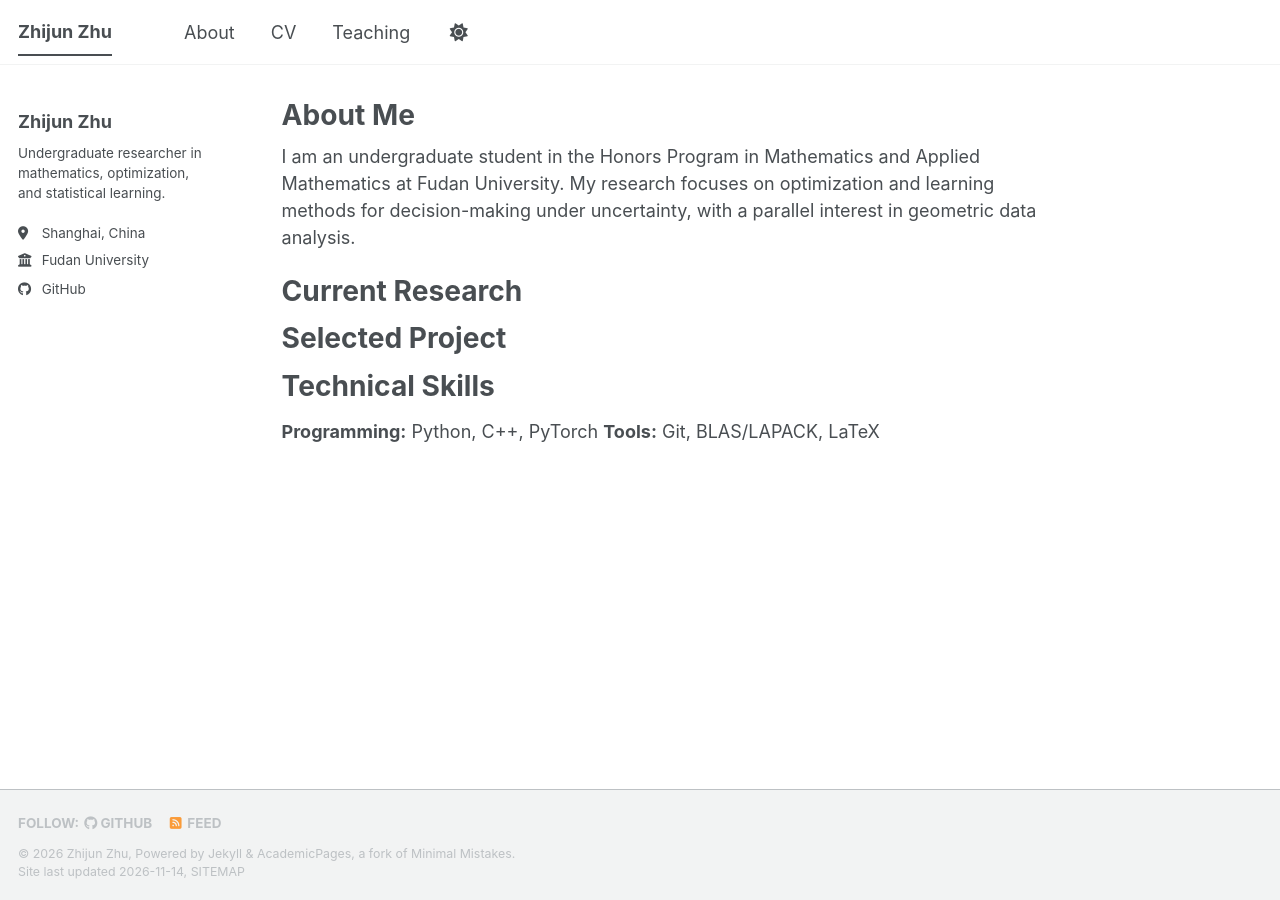
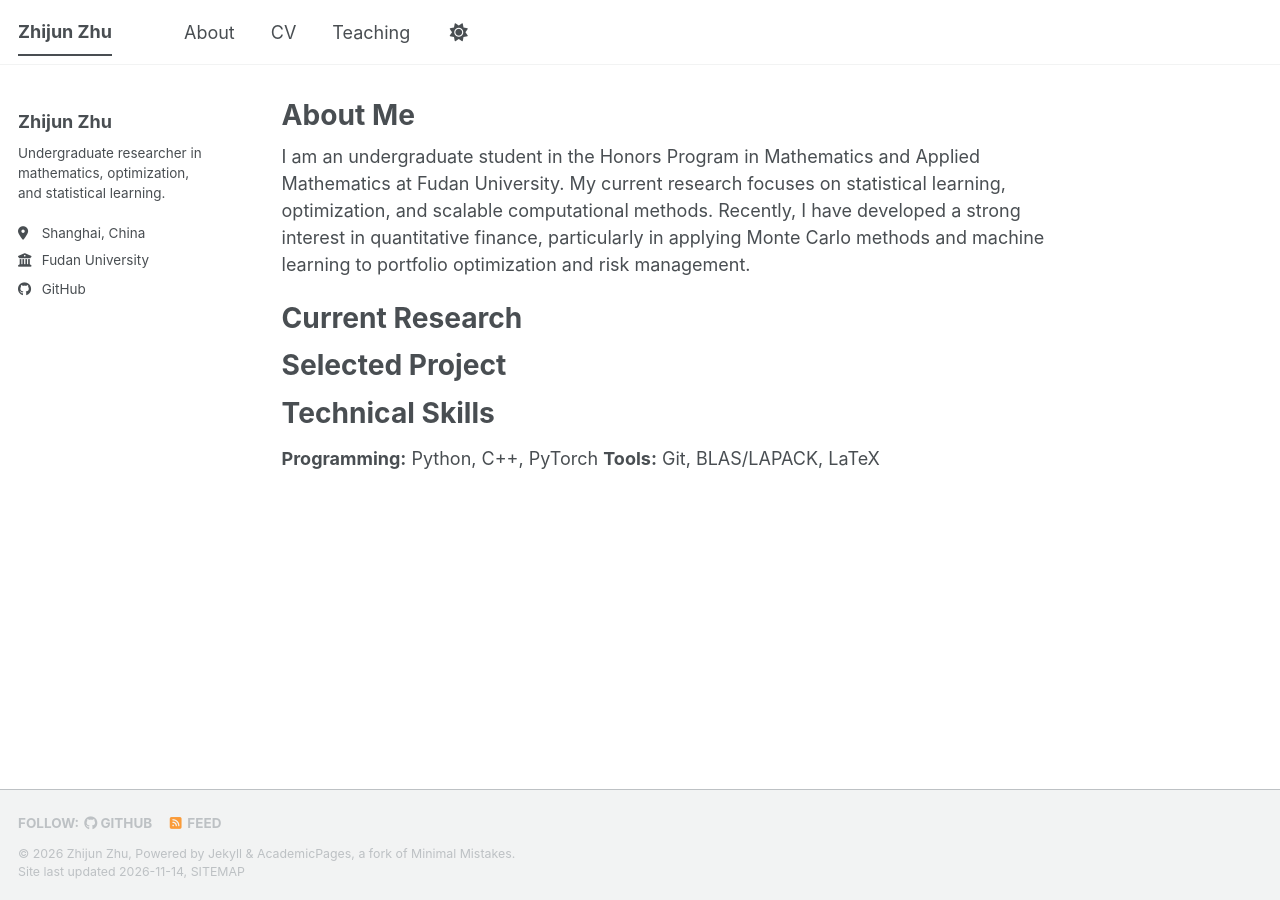
Before and after one commit to zzjpp/zzjpp.github.io, a Jekyll site: the page built from _pages/about.md, in a window 1280 px wide. Built offline with Jekyll 4.4.1, drawn with Linux system fonts in a browser that asks for light colours; a style sheet for code colours, icons or effects is not loaded.

Commit message:
Update research focus in homepage introduction

```diff
--- a/_pages/about.md
+++ b/_pages/about.md
@@ -7,7 +7,7 @@ redirect_from:
   - /about.html
 ---
 
-I am an undergraduate student in the Honors Program in Mathematics and Applied Mathematics at Fudan University. My research focuses on optimization and learning methods for decision-making under uncertainty, with a parallel interest in geometric data analysis.
+I am an undergraduate student in the Honors Program in Mathematics and Applied Mathematics at Fudan University. My current research focuses on statistical learning, optimization, and scalable computational methods. Recently, I have developed a strong interest in quantitative finance, particularly in applying Monte Carlo methods and machine learning to portfolio optimization and risk management.
 
 Current Research
 ======
```
